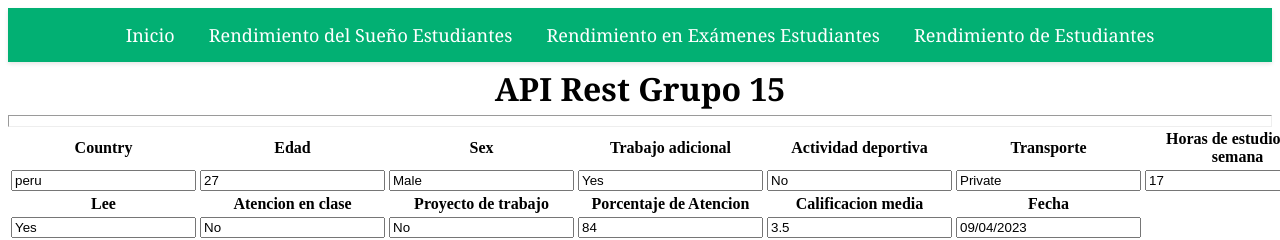
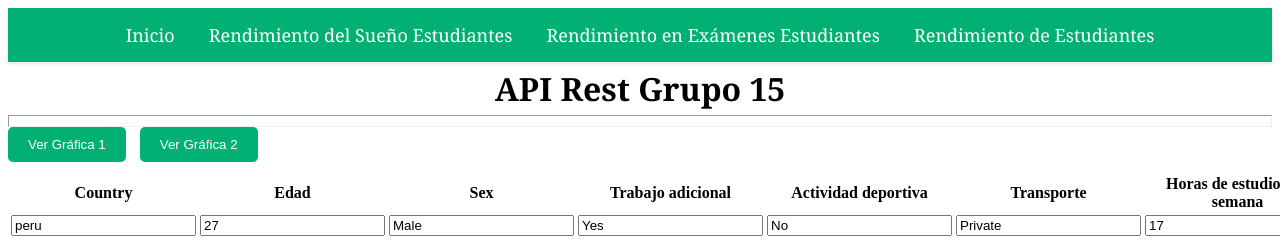
Before and after one commit to gti-sos/SOS2324-15, a SvelteKit app in the folder front/: page /performance-dataset in a window 1280 px wide. Shown: the top 240 px of the page. Built offline with nearby package versions, Linux system fonts and the light colour scheme; no server answers.

Commit message:
mejora grafica

```diff
--- a/front/src/routes/performance-dataset/+page.svelte
+++ b/front/src/routes/performance-dataset/+page.svelte
@@ -410,6 +410,12 @@ async function nextPage() {
 
 </script>
 
+
+<div>
+    <a href="performance-dataset/scatter"><button>Ver Gráfica 1</button></a>
+    <a href="performance-dataset/bar"><button>Ver Gráfica 2</button></a>
+</div>
+
 {#if msg !== ""}
 <div>
   <Mensaje tipo="exito" mensaje={msg} />
@@ -423,6 +429,11 @@ async function nextPage() {
   <Mensaje tipo="error" mensaje={errorMsg} />
   {/if}
 </div>
+
+
+
+
+
 {/if}
 <table>
     <thead>
@@ -540,6 +551,8 @@ async function nextPage() {
     <button on:click="{deleteGeneralStudents}">Eliminar lista</button>
     <button on:click="{loadInitialData}">Cargar datos</button>
     <button on:click={toggleTabla}>Filtrar</button>
+
+
 
 
 </ul>
```
